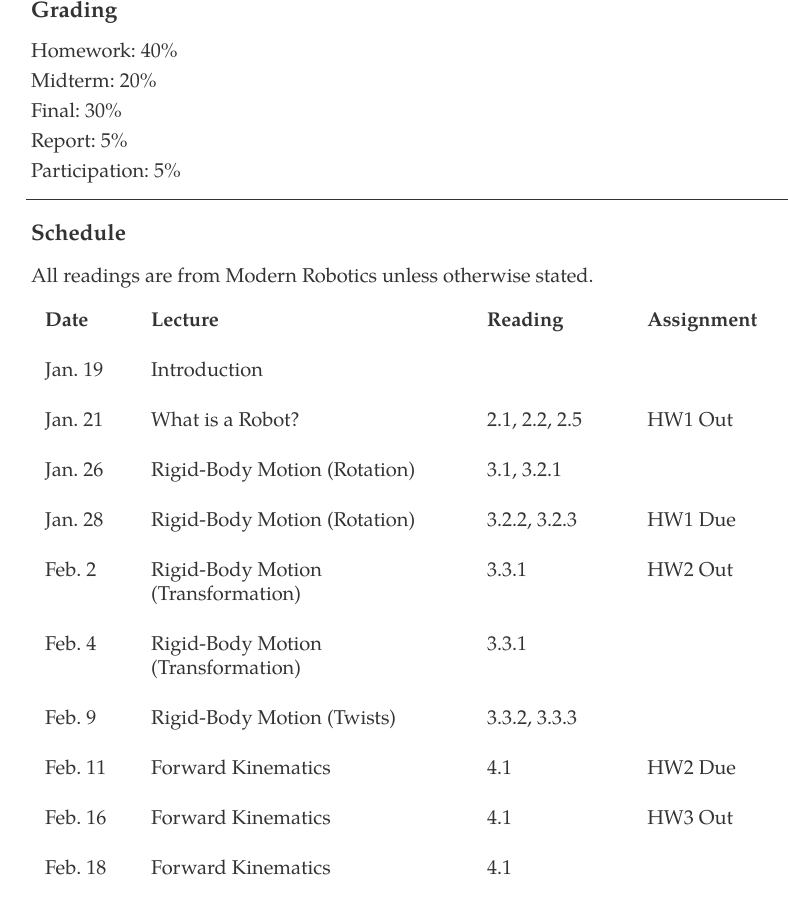
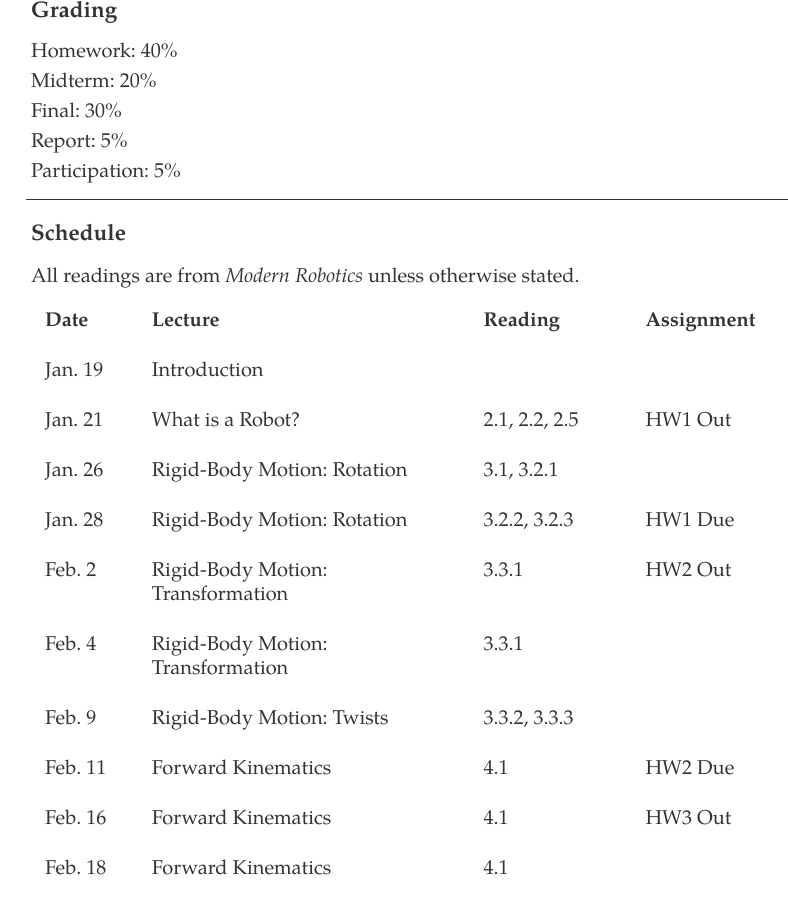
Before and after one commit to dylan-losey/dylan-losey.github.io, a Jekyll site: the page built from me4524.html, in a window 1280 px wide and 900 px high, scrolled down 1591 px. Shown: the whole window, without its empty margins (209-997 px from the left). Built offline with Jekyll 4.4.1, drawn with Linux system fonts in a browser that asks for light colours; nearby versions of some CDN libraries.

Commit message:
schedule

```diff
--- a/me4524.html
+++ b/me4524.html
@@ -116,7 +116,7 @@ tags: me4524
 <hr>
 <div>
   <h3>Schedule</h3>
-  All readings are from Modern Robotics unless otherwise stated.
+  All readings are from <i>Modern Robotics</i> unless otherwise stated.
   <table>
     <tr>
       <th>Date</th>
@@ -138,31 +138,31 @@ tags: me4524
     </tr>
     <tr>
       <td>Jan. 26</td>
-      <td>Rigid-Body Motion (Rotation)</td>
+      <td>Rigid-Body Motion: Rotation</td>
       <td>3.1, 3.2.1</td>
       <td></td>
     </tr>
     <tr>
       <td>Jan. 28</td>
-      <td>Rigid-Body Motion (Rotation)</td>
+      <td>Rigid-Body Motion: Rotation</td>
       <td>3.2.2, 3.2.3</td>
       <td>HW1 Due</td>
     </tr>
     <tr>
       <td>Feb. 2</td>
-      <td>Rigid-Body Motion (Transformation)</td>
+      <td>Rigid-Body Motion: Transformation</td>
       <td>3.3.1</td>
       <td>HW2 Out</td>
     </tr>
     <tr>
       <td>Feb. 4</td>
-      <td>Rigid-Body Motion (Transformation)</td>
+      <td>Rigid-Body Motion: Transformation</td>
       <td>3.3.1</td>
       <td></td>
     </tr>
     <tr>
       <td>Feb. 9</td>
-      <td>Rigid-Body Motion (Twists)</td>
+      <td>Rigid-Body Motion: Twists</td>
       <td>3.3.2, 3.3.3</td>
       <td></td>
     </tr>
```
